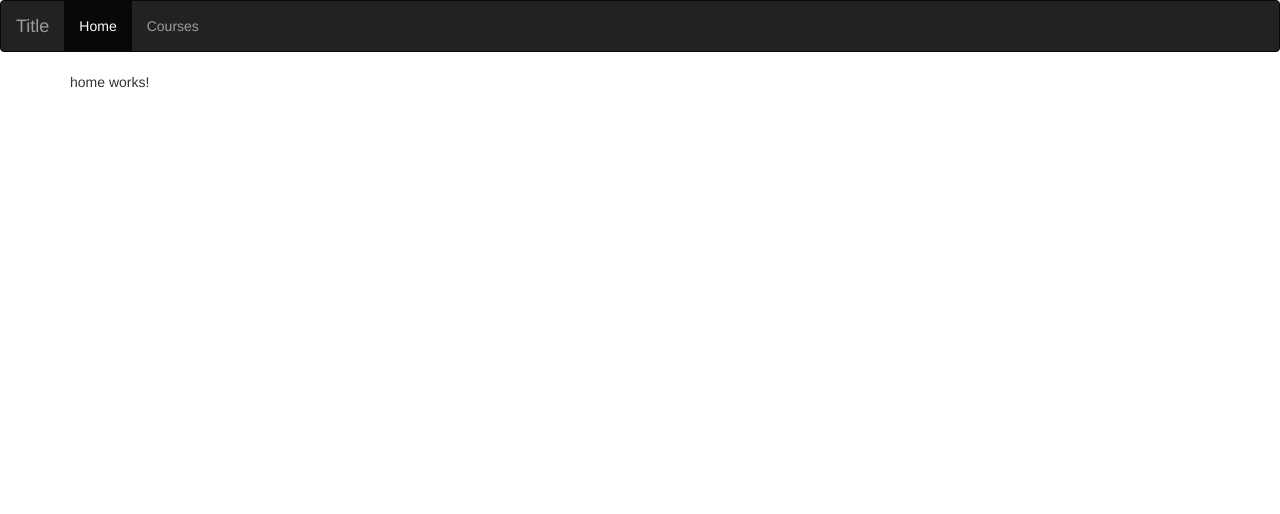
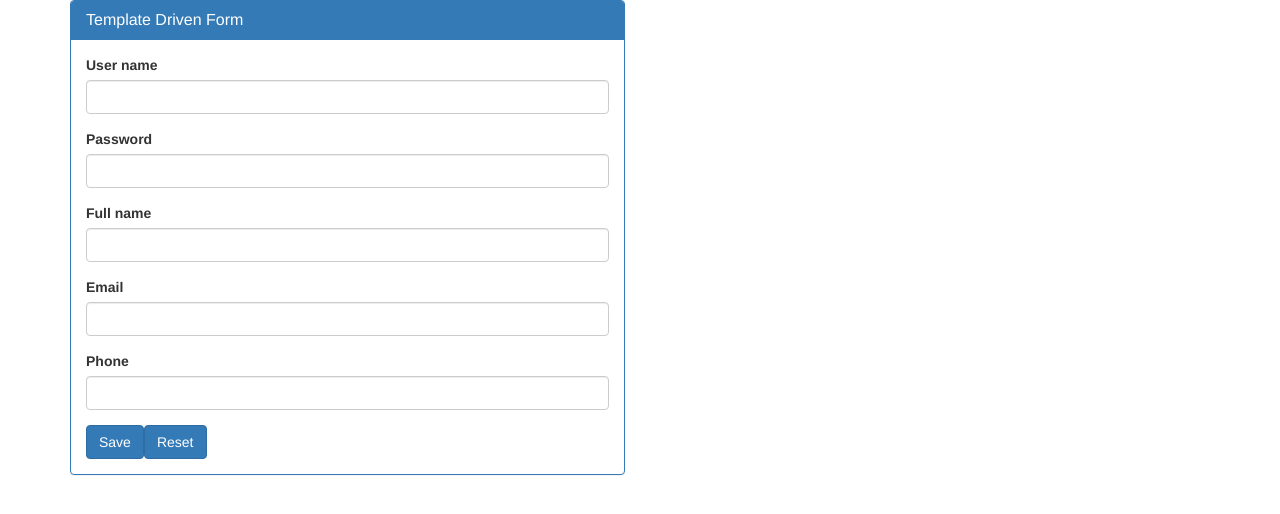
Before and after one commit to trieuquang204/Course_management, an Angular app: page / in a window 1280 px wide. Shown: the top 514 px of the page. Built offline with nearby package versions, Linux system fonts and the light colour scheme.

Commit message:
Forms : Template-Driven Forms

```diff
--- a/src/app/app.component.html
+++ b/src/app/app.component.html
@@ -1,4 +1,4 @@
-<nav class="navbar navbar-inverse">
+<!-- <nav class="navbar navbar-inverse">
   <div class="container-fluid">
     <a href="" class="navbar-brand">Title</a>
     <ul class="nav navbar-nav">
@@ -17,4 +17,10 @@
       <router-outlet></router-outlet>
     </div>
   </div>
+</div> -->
+
+<div class="container">
+  <div class="row">
+    <app-template-form></app-template-form>
+  </div>
 </div>
--- a/src/app/app.module.ts
+++ b/src/app/app.module.ts
@@ -14,6 +14,7 @@ import { CourseEditComponent } from './components/course-edit/course-edit.compon
 
 // service
 import { CourseService } from './services/course.service';
+import { TemplateFormComponent } from './components/template-form/template-form.component';
 
 const appRoutes : Routes = [
  {
@@ -52,6 +53,7 @@ const appRoutes : Routes = [
     CourseListComponent,
     CourseAddComponent,
     CourseEditComponent,
+    TemplateFormComponent,
   ],
   imports: [
     BrowserModule,
--- /dev/null
+++ b/src/app/components/template-form/template-form.component.html
@@ -0,0 +1,43 @@
+<div class="col-md-6">
+  <div class="panel panel-primary">
+    <div class="panel-heading">
+      <h3 class="panel-title">Template Driven Form</h3>
+    </div>
+    <div class="panel-body">
+
+      <form #frmUser="ngForm" (ngSubmit)="onSubmitForm(frmUser.value)" autocomplete="false" novalidate>
+        <div class="form-group">
+          <label for="">User name</label>
+          <input minlength="3" maxlength="20" required="required" pattern="" type="text" class="form-control" [(ngModel)]="user.username" name="txtUsername" #username="ngModel">
+          <span class="label label-danger" *ngIf="username.dirty && username.errors && username.errors['minlength']"> Vui long nhap it nhat 3 ky tu </span>
+          <span class="label label-danger" *ngIf="username.dirty && username.errors && username.errors['required']"> Truong khong duoc de trong </span>
+        </div>
+
+        <div class="form-group">
+          <label for="">Password</label>
+          <input type="password" class="form-control" [(ngModel)]="user.password" name="txtPassword" #password="ngModel">
+        </div>
+
+        <div class="form-group">
+          <label for="">Full name</label>
+          <input type="text" class="form-control" [(ngModel)]="user.fullname" name="txtFullname" #fullname="ngModel">
+        </div>
+
+        <div class="form-group">
+          <label for="">Email</label>
+          <input type="text" pattern="[^@\s]+@[^@\s]+\.[^@\s]+" class="form-control" [(ngModel)]="user.email" name="txtEmail" #email="ngModel">
+          <span class="label label-danger" *ngIf="email.dirty && email.errors && email.errors['pattern']"> Sai dinh dang </span>
+        </div>
+
+        <div class="form-group">
+          <label for="">Phone</label>
+          <input type="number" class="form-control" [(ngModel)]="user.phone" name="txtPhone" #phone="ngModel">
+        </div>
+
+        <button type="submit" class="btn btn-primary">Save</button>
+        <button type="button" class="btn btn-primary" (click)="onResetForm(frmUser)">Reset</button>
+      </form>
+
+    </div>
+  </div>
+</div>
--- /dev/null
+++ b/src/app/components/template-form/template-form.component.ts
@@ -0,0 +1,26 @@
+import { Component, OnInit } from '@angular/core';
+
+import { User } from 'src/app/models/user.class';
+
+@Component({
+  selector: 'app-template-form',
+  templateUrl: './template-form.component.html',
+  styleUrls: ['./template-form.component.css']
+})
+export class TemplateFormComponent implements OnInit {
+  public user : User = new User;
+
+  constructor() {}
+
+  ngOnInit(): void {
+
+  }
+
+  onSubmitForm(value : any) {
+    console.log('value', value)
+  }
+
+  onResetForm(form : any) {
+    form.reset()
+  }
+}
--- /dev/null
+++ b/src/app/models/user.class.ts
@@ -0,0 +1,7 @@
+export class User {
+  public username? : string;
+  public password? : string;
+  public fullname? : string;
+  public email? : string;
+  public phone? : number;
+}
--- a/tsconfig.json
+++ b/tsconfig.json
@@ -2,6 +2,7 @@
 {
   "compileOnSave": false,
   "compilerOptions": {
+    "strictPropertyInitialization": false,
     "baseUrl": "./",
     "outDir": "./dist/out-tsc",
     "forceConsistentCasingInFileNames": true,
```
Also changed, not shown: note.txt, src/app/components/template-form/template-form.component.css (added), 1 other file (tests, documents, lock files or other folders).
